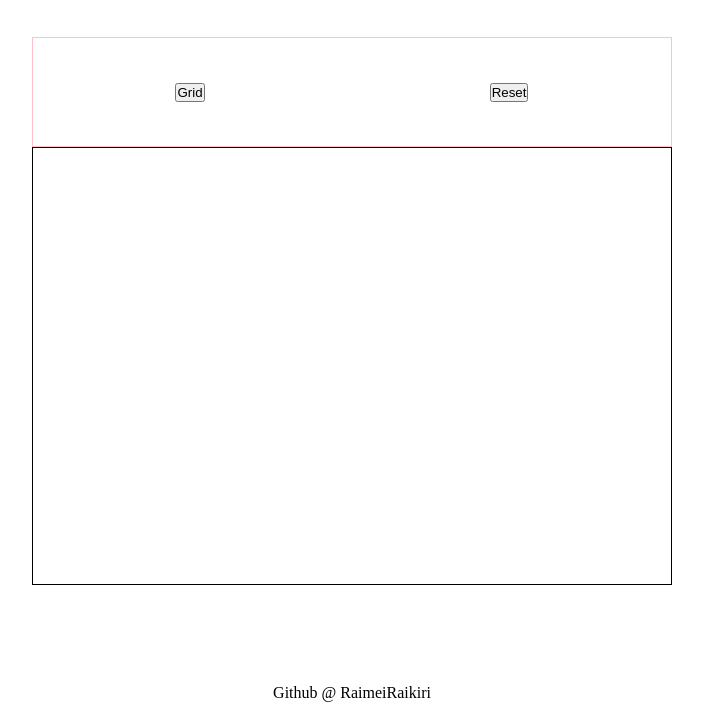
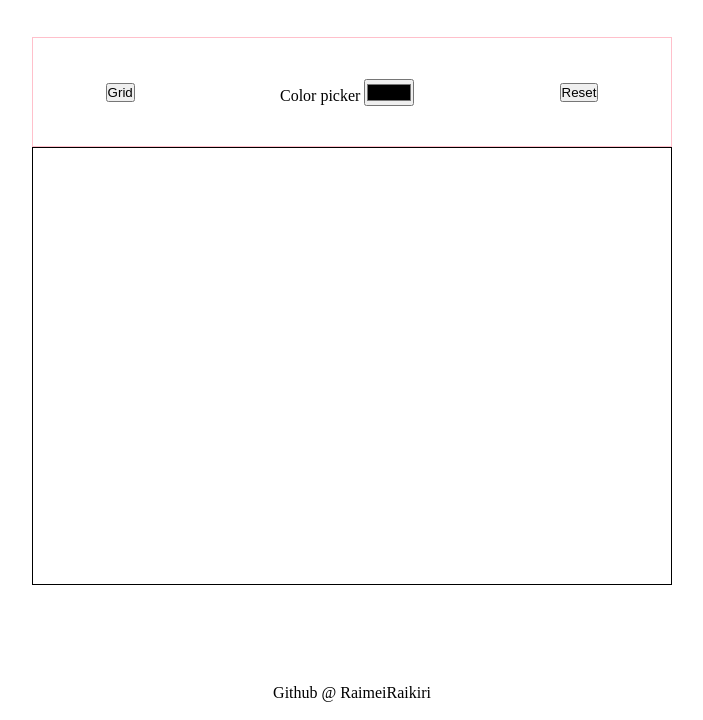
Before and after one commit to RaimeiRaikiri/Etch-A-Sketch, a plain HTML site: page index.html in a window 1280 px wide. Shown: the part 80-800 px from the top of the page, without its empty margins (288-991 px from the left). Drawn offline with Linux system fonts and the light colour scheme.

Commit message:
added colour picker rather than button

```diff
--- a/index.html
+++ b/index.html
@@ -13,6 +13,10 @@
     </header>
     <div id="buttonContainer">
         <button id="setGrid">Grid</button>
+        <div class="color-picker-container">
+            <label for="color-picker">Color picker</label>
+            <input type="color" name="color-picker" id="color-picker" />
+          </div>
         <button id="resetGrid">Reset</button>
     </div>
     <div id="gridContainer"></div>
```
